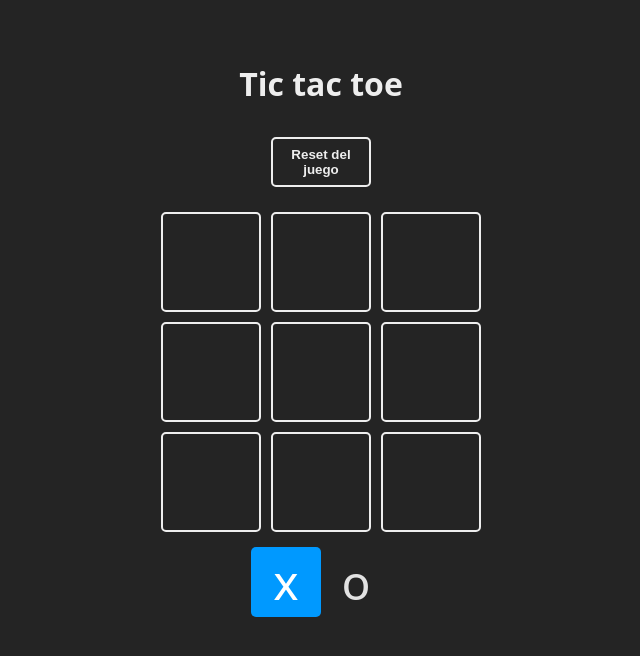
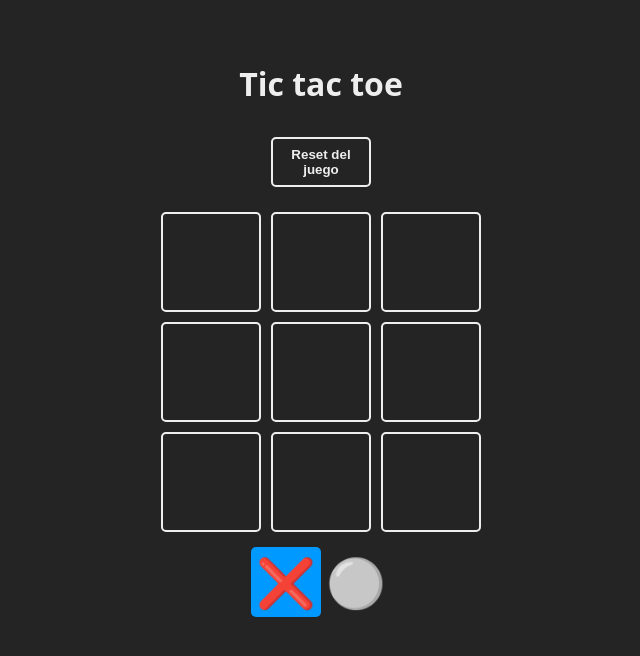
Before and after one commit to siemeris/proyectos-react, a React (Vite) app in the folder 02-tic-tac-toe/: page / in a window 1280 px wide. Shown: the top 656 px of the page, without its empty margins (319-959 px from the left). Built offline with nearby package versions, Linux system fonts and the light colour scheme.

Commit message:
símbolos

```diff
--- a/02-tic-tac-toe/src/constants.js
+++ b/02-tic-tac-toe/src/constants.js
@@ -1,6 +1,6 @@
 export const TURNS = {
-    X: 'x',
-    O: 'o'
+    X: '❌',
+    O: '⚪'
   }
 
 export  const WINNER_COMBOS = [
```
